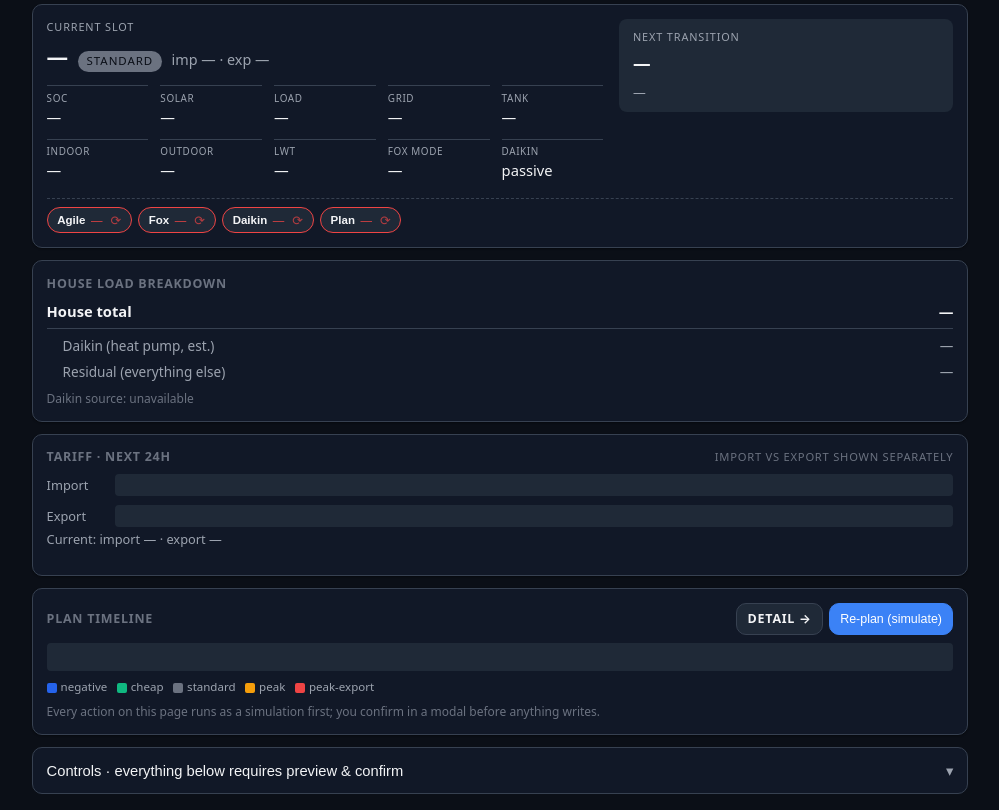
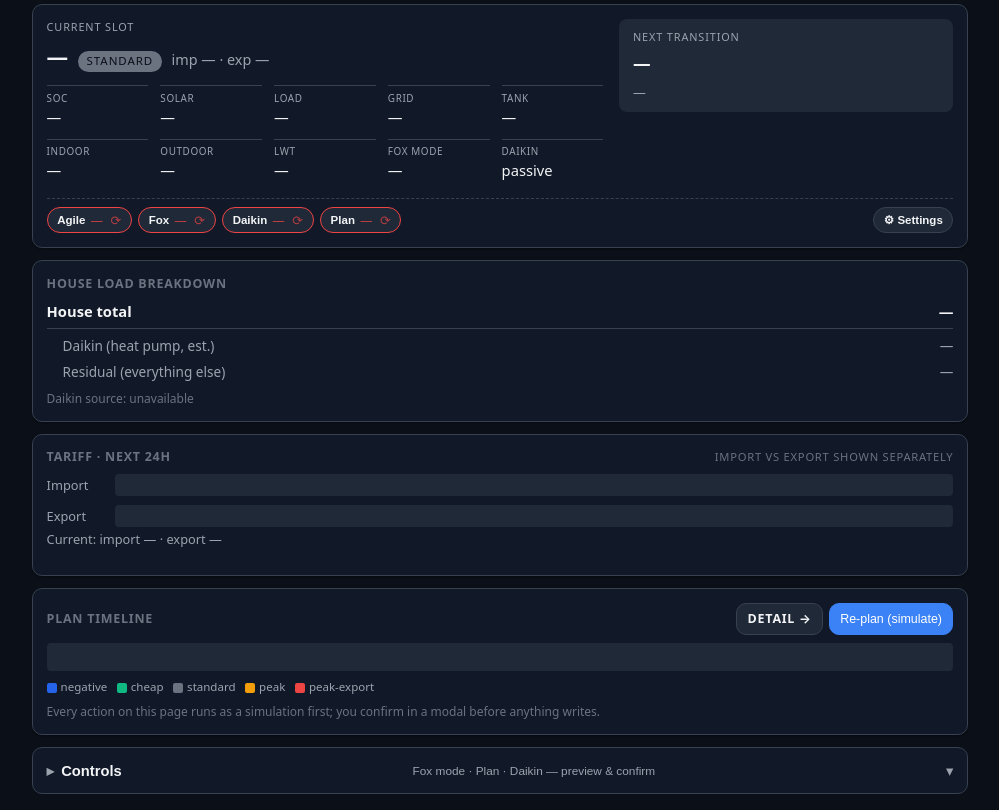
Before and after one commit to albinati/home-energy-manager, a FastAPI app: page / in a window 1280 px wide. Shown: the part 139-949 px from the top of the page, without its empty margins (140-1139 px from the left). Run offline with FastAPI, Linux system fonts and the light colour scheme; data comes from the database, SQL or seed files in the repository; data that the repository does not hold is empty.

Commit message:
feat(ux): Settings drawer on Cockpit + Controls header polish
Two structural UX changes:

1. **Settings drawer**: the ⚙ chip in the hero freshness ribbon opens a
   right-side slide-in drawer containing Comfort / Strategy / Schedule.
   Reuses settings.js directly — the container IDs match the full
   /settings page, so one file populates both views. Drawer closes on
   overlay click or Esc. /settings page remains for deep-link use
   ("Full page →" link in the drawer header).

   This was the #1 consolidation ask: change a DHW target or re-solve
   cadence without navigating away from the live view.

2. **Controls header polish**: the collapsed "Controls" section header
   was plain text that didn't read as clickable. Now a proper row with
   an expand arrow (rotates 90° on open via aria-expanded) + a subtle
   subtitle explaining what's inside (Fox mode · Plan · Daikin). The
   arrow rotation + border hover make the affordance obvious.

Deferred (flagged for a follow-up PR): the merged tariff+plan strip
rewrite from the earlier cockpit plan. Stripping + colour-overlaying
the two separate strips is a bigger visual change; shipping the
drawer + topbar + control polish first so the user sees progress.

Co-Authored-By: Claude Opus 4.7 (1M context) <noreply@anthropic.com>

```diff
--- a/src/api/static/css/cockpit.css
+++ b/src/api/static/css/cockpit.css
@@ -548,6 +548,118 @@ body.is-optimizing .fresh-chip[data-source="plan"] {
     border-color: var(--cheap);
     color: #08180a;
     font-weight: 600;
+}
+
+/* Controls section header — was a plain-text button that didn't read as
+ * clickable. Now a proper row with an expand arrow + subtitle. */
+.override-toggle {
+    width: 100%;
+    display: flex;
+    align-items: center;
+    justify-content: space-between;
+    gap: 0.75rem;
+    padding: 0.55rem 0.85rem;
+    background: var(--bg-card);
+    border: 1px solid var(--border);
+    border-radius: 8px;
+    color: var(--text);
+    font-size: 0.85rem;
+    cursor: pointer;
+    text-align: left;
+    transition: border-color 120ms ease, background 120ms ease;
+}
+.override-toggle:hover { border-color: var(--text-dim); }
+.override-toggle-left {
+    display: inline-flex;
+    align-items: center;
+    gap: 0.45rem;
+    font-weight: 600;
+}
+.override-toggle-icon {
+    display: inline-block;
+    transition: transform 160ms ease;
+    color: var(--text-dim);
+}
+.override-toggle[aria-expanded="true"] .override-toggle-icon { transform: rotate(90deg); }
+.override-toggle-right {
+    font-size: 0.74rem;
+    font-weight: 400;
+}
+@media (max-width: 480px) {
+    .override-toggle-right { display: none; }
+}
+
+/* Settings drawer — opens from the ⚙ chip in the hero ribbon. Right-side
+ * slide-in so the underlying cockpit stays visible (users can flip a knob
+ * and immediately see the effect on the live view). */
+.fresh-chip-settings {
+    margin-left: auto;
+}
+body.drawer-open { overflow: hidden; }
+.drawer-backdrop {
+    position: fixed;
+    inset: 0;
+    background: rgba(0, 0, 0, 0.5);
+    z-index: 80;
+    display: flex;
+    justify-content: flex-end;
+}
+.drawer-backdrop[hidden] { display: none; }
+.drawer {
+    width: min(100%, 480px);
+    max-width: 100%;
+    height: 100%;
+    background: var(--bg);
+    border-left: 1px solid var(--border);
+    box-shadow: -8px 0 24px rgba(0, 0, 0, 0.3);
+    display: flex;
+    flex-direction: column;
+    animation: drawer-slide-in 180ms ease;
+}
+@keyframes drawer-slide-in {
+    from { transform: translateX(100%); }
+    to   { transform: translateX(0); }
+}
+.drawer-header {
+    display: flex;
+    align-items: center;
+    gap: 0.6rem;
+    padding: 0.7rem 0.95rem;
+    border-bottom: 1px solid var(--border);
+}
+.drawer-header h2 {
+    flex: 1;
+    margin: 0;
+    font-size: 1rem;
+}
+.drawer-close {
+    appearance: none;
+    background: none;
+    border: none;
+    color: var(--text-dim);
+    font-size: 1.5rem;
+    line-height: 1;
+    cursor: pointer;
+    padding: 0 0.3rem;
+}
+.drawer-close:hover { color: var(--text); }
+.drawer-body {
+    flex: 1;
+    overflow-y: auto;
+    padding: 0.85rem;
+}
+.drawer-card {
+    background: var(--bg-card);
+    border: 1px solid var(--border);
+    border-radius: 8px;
+    padding: 0.7rem 0.85rem;
+    margin-bottom: 0.75rem;
+}
+.drawer-card-title {
+    margin: 0 0 0.45rem 0;
+    font-size: 0.85rem;
+    font-weight: 600;
+    color: var(--text-dim);
 }
 
 /* Layout */
--- a/src/api/static/js/cockpit.js
+++ b/src/api/static/js/cockpit.js
@@ -375,9 +375,29 @@
 
   // --- Boot ---------------------------------------------------------------
 
+  // --- Settings drawer ---------------------------------------------------
+  // The drawer reuses settings.js — the container IDs on the cockpit page
+  // (#settingsComfort / #settingsStrategy / #settingsSchedule) match the
+  // full /settings page, so settings.js's own load() populates both.
+  function bindSettingsDrawer() {
+    const open = $('#btnSettingsDrawer');
+    const backdrop = $('#settingsDrawerBackdrop');
+    const closeBtn = $('#btnSettingsDrawerClose');
+    if (!backdrop) return;
+    const show = () => { backdrop.hidden = false; document.body.classList.add('drawer-open'); };
+    const hide = () => { backdrop.hidden = true; document.body.classList.remove('drawer-open'); };
+    open?.addEventListener('click', show);
+    closeBtn?.addEventListener('click', hide);
+    backdrop.addEventListener('click', e => { if (e.target === backdrop) hide(); });
+    document.addEventListener('keydown', e => {
+      if (e.key === 'Escape' && !backdrop.hidden) hide();
+    });
+  }
+
   document.addEventListener('DOMContentLoaded', async () => {
     bindOverride();
     bindFreshnessChips();
+    bindSettingsDrawer();
     // Load the hero first so thresholds are available when strips render.
     await loadNow();
     loadTariff();
--- a/src/api/templates/cockpit.html
+++ b/src/api/templates/cockpit.html
@@ -52,8 +52,41 @@
             <span class="fresh-chip-age" data-age>—</span>
             <span class="fresh-chip-refresh" aria-label="Refresh">⟳</span>
         </button>
+        <button class="fresh-chip fresh-chip-settings" type="button" id="btnSettingsDrawer"
+                title="Open settings drawer — comfort targets, strategy, schedule cadence">
+            <span class="fresh-chip-name">⚙ Settings</span>
+        </button>
     </div>
 </section>
+
+<!-- Settings drawer — opens from the ⚙ chip. Same form as the /settings page
+     (container IDs match so settings.js populates both automatically). -->
+<div class="drawer-backdrop" id="settingsDrawerBackdrop" hidden>
+    <aside class="drawer" role="dialog" aria-modal="true" aria-labelledby="settingsDrawerTitle">
+        <header class="drawer-header">
+            <h2 id="settingsDrawerTitle">Settings</h2>
+            <a href="/settings" class="btn btn-sm btn-secondary" title="Open full settings page">Full page →</a>
+            <button class="drawer-close" id="btnSettingsDrawerClose" type="button" aria-label="Close">&times;</button>
+        </header>
+        <div class="drawer-body">
+            <p class="text-dim" style="font-size:0.78rem;margin:0 0 0.85rem 0;">
+                Quick tuning for comfort, strategy, and schedule. Every change simulates first.
+            </p>
+            <section class="drawer-card">
+                <h3 class="drawer-card-title">Comfort targets</h3>
+                <div id="settingsComfort"></div>
+            </section>
+            <section class="drawer-card">
+                <h3 class="drawer-card-title">Optimization strategy</h3>
+                <div id="settingsStrategy"></div>
+            </section>
+            <section class="drawer-card">
+                <h3 class="drawer-card-title">Schedule cadence</h3>
+                <div id="settingsSchedule"></div>
+            </section>
+        </div>
+    </aside>
+</div>
 
 <section class="card">
     <h2 class="card-title">House load breakdown</h2>
@@ -118,7 +151,11 @@
 
 <section class="override-section">
     <button class="override-toggle" id="overrideToggle" aria-expanded="false">
-        Controls · everything below requires preview &amp; confirm
+        <span class="override-toggle-left">
+            <span class="override-toggle-icon" aria-hidden="true">▸</span>
+            <span class="override-toggle-title">Controls</span>
+        </span>
+        <span class="override-toggle-right text-dim">Fox mode · Plan · Daikin — preview &amp; confirm</span>
     </button>
     <div class="override-body" id="overrideBody" hidden>
         <div class="override-tabs" role="tablist">
@@ -176,4 +213,5 @@
 
 {% block scripts %}
 <script src="/static/js/cockpit.js?v={{ static_v('js/cockpit.js') }}"></script>
+<script src="/static/js/settings.js?v={{ static_v('js/settings.js') }}"></script>
 {% endblock %}
```
